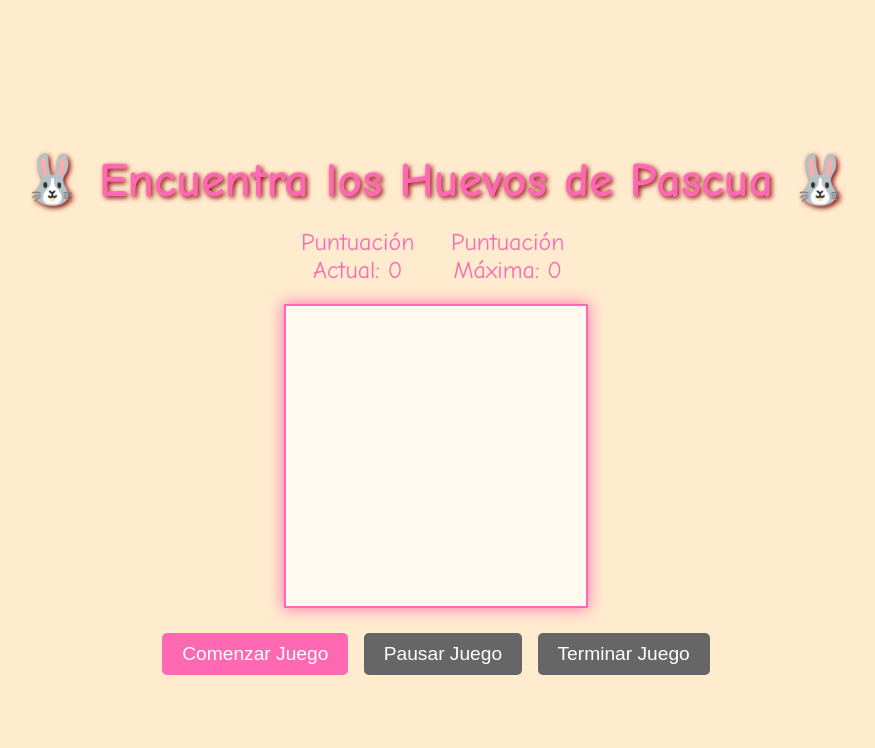
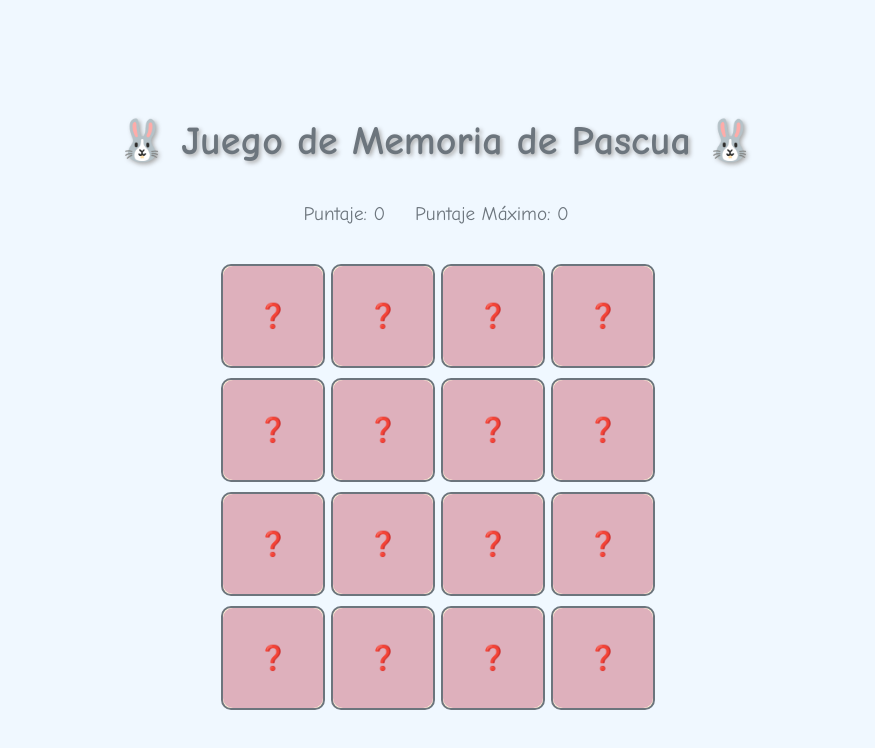
Before and after one commit to mkserna/WebPageEaster, a website built with Vite: page index.html in a window 1280 px wide. Shown: the whole page, without its empty margins (204-1079 px from the left). Built offline with nearby package versions, Linux system fonts and the light colour scheme.

Commit message:
final project

```diff
--- a/index.html
+++ b/index.html
@@ -1,30 +1,18 @@
 <!DOCTYPE html>
-<html lang="es">
+<html lang="en">
 <head>
     <meta charset="UTF-8">
     <meta name="viewport" content="width=device-width, initial-scale=1.0">
-    <title>Encuentra los Huevos de Pascua</title>
+    <title>🐰 Juego de Memoria de Pascua</title>
     <link rel="stylesheet" href="/src/css/style.css">
 </head>
 <body>
-    <div class="game-container">
-        <h1>🐰 Encuentra los Huevos de Pascua 🐰</h1>
-        <div class="score-board">
-            <div>
-                <span>Puntuación Actual: </span><span id="score">0</span>
-            </div>
-            <div>
-                <span>Puntuación Máxima: </span><span id="highscore">0</span>
-            </div>
-        </div>
-        <div id="game-area" class="game-area"></div>
-        <div class="button-group">
-            <button id="start-button">Comenzar Juego</button>
-            <button id="pause-button" disabled>Pausar Juego</button>
-            <button id="end-button" disabled>Terminar Juego</button>
-        </div>
+    <h1>🐰 Juego de Memoria de Pascua 🐰</h1>
+    <div id="score-board">
+        <p>Puntaje: <span id="score">0</span></p>
+        <p>Puntaje Máximo: <span id="high-score">0</span></p>
     </div>
-
-    <script type="module" src="/src/js/main.js"></script>
+    <div id="game-board"></div>
+    <script src="/src/js/main.js"></script>
 </body>
 </html>
--- a/src/css/style.css
+++ b/src/css/style.css
@@ -1,83 +1,75 @@
 body {
+  font-family: 'Comic Sans MS', sans-serif;
   display: flex;
+  flex-direction: column;
+  align-items: center;
   justify-content: center;
-  align-items: center;
   height: 100vh;
-  background-color: #ffebcd;
-  color: #ff69b4;
+  background-color: #f0f8ff;
   margin: 0;
-  font-family: 'Comic Sans MS', cursive, sans-serif;
-}
-
-.game-container {
-  text-align: center;
-  position: relative;
 }
 
 h1 {
-  font-size: 3em;
+  color: #6c757d;
+  font-size: 2.5em;
+  text-shadow: 2px 2px 4px #aaa;
   margin-bottom: 20px;
-  color: #ff69b4;
-  text-shadow: 2px 2px 5px #8b0000;
 }
 
-.score-board {
-  font-size: 1.5em;
+#score-board {
   margin-bottom: 20px;
+  font-size: 1.2em;
+  color: #6c757d;
   display: flex;
-  justify-content: space-between;
-  width: 300px;
-  margin: 0 auto 20px;
+  gap: 30px;
 }
 
-.game-area {
-  position: relative;
-  width: 300px;
-  height: 300px;
-  background-color: #fffaf0;
-  border: 2px solid #ff69b4;
-  margin: 0 auto;
-  overflow: hidden;
-  box-shadow: 0 0 15px #ff69b4;
+#game-board {
+  display: grid;
+  grid-template-columns: repeat(4, 100px);
+  gap: 10px;
 }
 
-.egg {
-  position: absolute;
-  width: 40px;
-  height: 50px;
-  background-image: url('https://w7.pngwing.com/pngs/474/425/png-transparent-easter-bunny-egg-tart-easter-egg-easter-eggs-holidays-eggshell-broken-egg.png'); /* Imagen de un huevo de Pascua */
-  background-size: cover;
+.card {
+  width: 100px;
+  height: 100px;
+  background-color: #ffefd5;
+  display: flex;
+  align-items: center;
+  justify-content: center;
+  font-size: 24px;
   cursor: pointer;
-  animation: fade-in-out 1s forwards;
+  border: 2px solid #6c757d;
+  border-radius: 10px;
+  transition: transform 0.5s;
+  transform-style: preserve-3d;
 }
 
-@keyframes fade-in-out {
-  0% { opacity: 0; }
-  50% { opacity: 1; }
-  100% { opacity: 0; }
+.card.flip {
+  transform: rotateY(180deg);
 }
 
-.button-group {
-  margin-top: 20px;
+.card .front,
+.card .back {
+  position: absolute;
+  width: 100%;
+  height: 100%;
+  backface-visibility: hidden;
+  display: flex;
+  align-items: center;
+  justify-content: center;
+  border-radius: 10px;
 }
 
-button {
-  font-size: 1.2em;
-  padding: 10px 20px;
-  margin: 5px;
-  background-color: #ff69b4;
-  color: #fff;
-  border: none;
-  cursor: pointer;
-  border-radius: 5px;
-  transition: background-color 0.3s ease;
+.card .front {
+  background-color: #ffe4e1;
+  transform: rotateY(180deg);
 }
 
-button:hover {
-  background-color: #ff1493;
+.card.matched .front {
+  background-color: #98fb98;
 }
 
-button:disabled {
-  background-color: #666;
-  cursor: not-allowed;
+.card .back {
+  background-color: #deb0bc;
 }
--- a/src/js/main.js
+++ b/src/js/main.js
@@ -1,75 +1,103 @@
-let score = 0;
-let highScore = 0;
-let gameInterval;
-let isGamePaused = false;
+document.addEventListener("DOMContentLoaded", () => {
+    const gameBoard = document.getElementById('game-board');
+    const scoreElement = document.getElementById('score');
+    const highScoreElement = document.getElementById('high-score');
+    const emojis = ['🥚', '🐰', '🌷', '🌼', '🐣', '🥕', '🍫', '🐤'];
+    let cards = [...emojis, ...emojis];
+    let firstCard = null;
+    let secondCard = null;
+    let lockBoard = false;
+    let score = 0;
+    let highScore = localStorage.getItem('highScore') || 0;
 
-const scoreElement = document.getElementById('score');
-const highScoreElement = document.getElementById('highscore');
-const gameArea = document.getElementById('game-area');
-const startButton = document.getElementById('start-button');
-const pauseButton = document.getElementById('pause-button');
-const endButton = document.getElementById('end-button');
+    highScoreElement.innerText = highScore;
 
-startButton.addEventListener('click', startGame);
-pauseButton.addEventListener('click', pauseGame);
-endButton.addEventListener('click', endGame);
+    function shuffle(array) {
+        array.sort(() => Math.random() - 0.5);
+    }
 
-function startGame() {
-    score = 0;
-    scoreElement.innerText = score;
-    isGamePaused = false;
-    startButton.disabled = true;
-    pauseButton.disabled = false;
-    endButton.disabled = false;
-    pauseButton.innerText = 'Pausar Juego';
-    clearInterval(gameInterval);
+    function createCard(emoji) {
+        const card = document.createElement('div');
+        card.className = 'card';
 
-    gameInterval = setInterval(() => {
-        if (!isGamePaused) {
-            createEgg();
-        }
-    }, 1500);
-}
+        const front = document.createElement('div');
+        front.className = 'front';
+        front.innerText = emoji;
 
-function pauseGame() {
-    isGamePaused = !isGamePaused;
-    if (isGamePaused) {
-        pauseButton.innerText = 'Reanudar Juego';
-    } else {
-        pauseButton.innerText = 'Pausar Juego';
+        const back = document.createElement('div');
+        back.className = 'back';
+        back.innerText = '❓';
+
+        card.appendChild(front);
+        card.appendChild(back);
+
+        card.addEventListener('click', () => {
+            if (lockBoard || card === firstCard) return;
+            card.classList.add('flip');
+
+            if (!firstCard) {
+                firstCard = card;
+            } else {
+                secondCard = card;
+                lockBoard = true;
+
+                if (firstCard.querySelector('.front').innerText === secondCard.querySelector('.front').innerText) {
+                    firstCard.classList.add('matched');
+                    secondCard.classList.add('matched');
+                    updateScore();
+                    resetBoard();
+                    checkWin();
+                } else {
+                    setTimeout(() => {
+                        firstCard.classList.remove('flip');
+                        secondCard.classList.remove('flip');
+                        resetBoard();
+                    }, 1000);
+                }
+            }
+        });
+
+        return card;
     }
-}
 
-function endGame() {
-    clearInterval(gameInterval);
-    if (score > highScore) {
-        highScore = score;
-        highScoreElement.innerText = highScore;
+    function resetBoard() {
+        [firstCard, secondCard, lockBoard] = [null, null, false];
     }
-    startButton.disabled = false;
-    pauseButton.disabled = true;
-    endButton.disabled = true;
-    pauseButton.innerText = 'Pausar Juego'; // Asegúrate de que el texto se restablezca
-    gameArea.innerHTML = ''; // Limpiar los huevos restantes
-}
 
-function createEgg() {
-    const egg = document.createElement('div');
-    egg.classList.add('egg');
-    egg.style.top = `${Math.random() * (gameArea.clientHeight - 50)}px`;
-    egg.style.left = `${Math.random() * (gameArea.clientWidth - 40)}px`;
-
-    egg.addEventListener('click', () => {
+    function updateScore() {
         score++;
         scoreElement.innerText = score;
-        egg.remove();
-    });
+        if (score > highScore) {
+            highScore = score;
+            highScoreElement.innerText = highScore;
+            localStorage.setItem('highScore', highScore);
+        }
+    }
 
-    gameArea.appendChild(egg);
+    function checkWin() {
+        const matchedCards = document.querySelectorAll('.card.matched');
+        if (matchedCards.length === cards.length) {
+            setTimeout(() => {
+                alert('¡Felicidades! ¡Has ganado!');
+                resetGame();
+            }, 500);
+        }
+    }
 
-    setTimeout(() => {
-        if (egg.parentElement) {
-            egg.remove();
-        }
-    }, 1000);
-}
+    function resetGame() {
+        gameBoard.innerHTML = '';
+        score = 0;
+        scoreElement.innerText = score;
+        initGame();
+    }
+
+    function initGame() {
+        shuffle(cards);
+        cards.forEach(emoji => {
+            const card = createCard(emoji);
+            gameBoard.appendChild(card);
+        });
+    }
+
+    initGame();
+});
```
